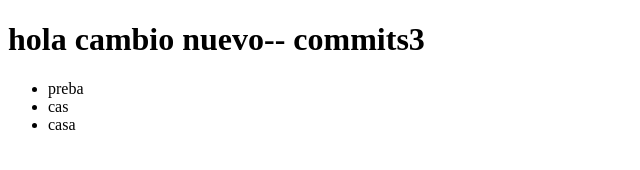
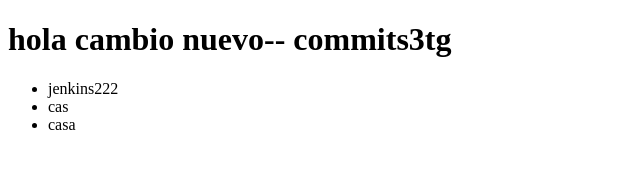
Before and after one commit to Mariq12/myapp, a plain HTML site: page index.html in a window 1280 px wide. Shown: the whole page, without its empty margins (0-640 px from the left). Drawn offline with Linux system fonts and the light colour scheme.

Commit message:
subir3jenk

```diff
--- a/index.html
+++ b/index.html
@@ -5,12 +5,12 @@
 </head>
 <body>
 
-    <h1>hola cambio nuevo-- commits3 </h1>
+    <h1>hola cambio nuevo-- commits3tg </h1>
 
     <p></p>
 
     <ul>
-        <li>preba</li>
+        <li>jenkins222</li>
         <li>cas</li>
         <li>casa</li>
     </ul>
```
